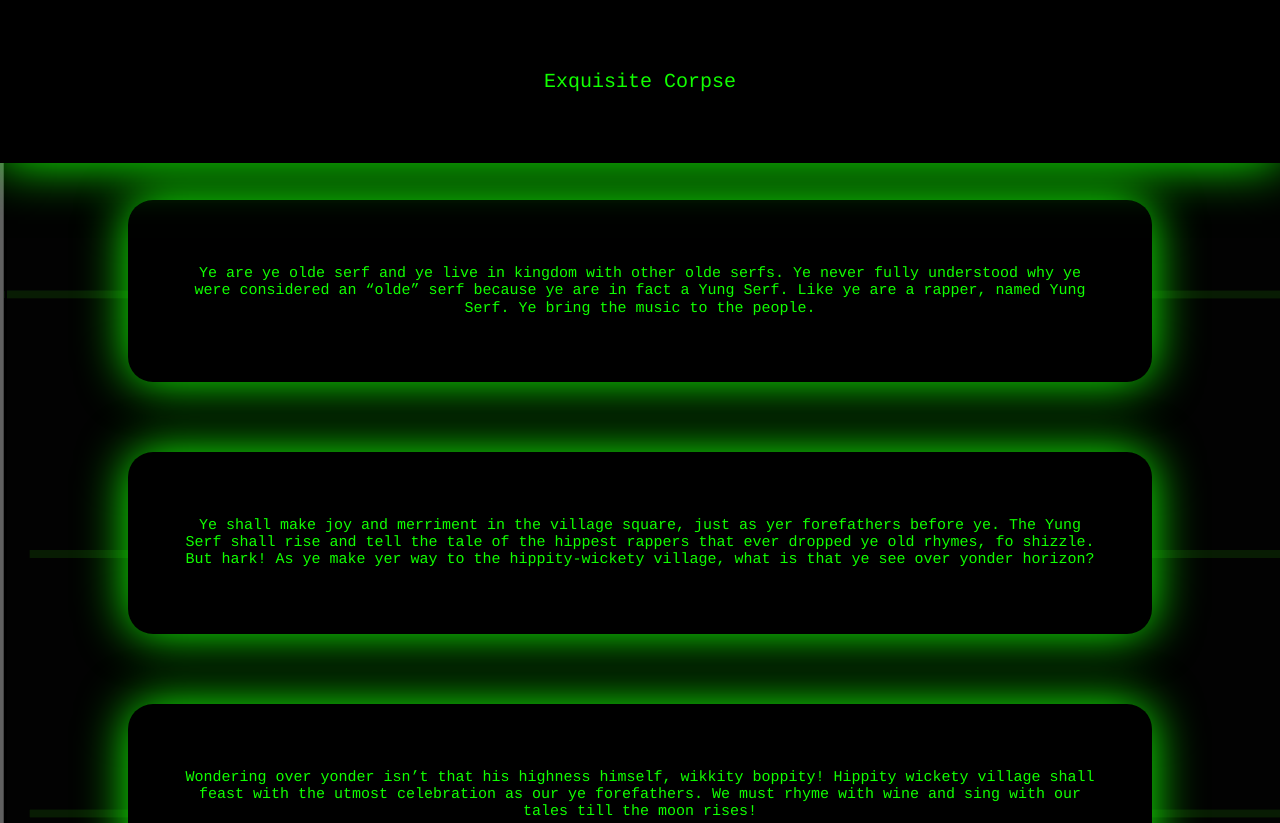
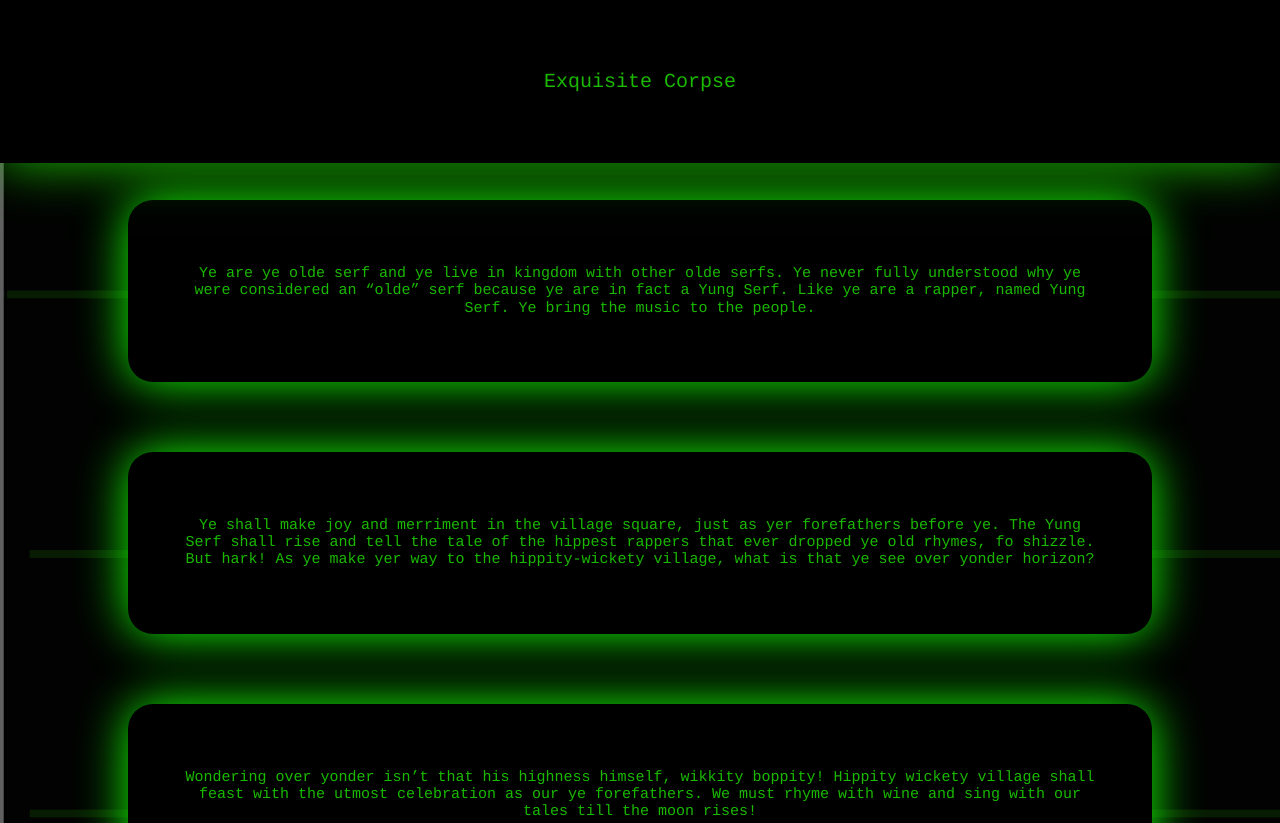
Before and after one commit to BellaColosimo/exquisitecorpse, a website built with Parcel: page index.html in a window 1280 px wide. Shown: the top 823 px of the page. Built offline with nearby package versions, Linux system fonts and the light colour scheme; files whose address does not match are found by name; a web font is replaced by a local one.

Commit message:
Dampen color a bit bc my eyeballs hurt

```diff
--- a/css/main.css
+++ b/css/main.css
@@ -108,11 +108,11 @@ textarea {
    top: 0;
    width: 100%;
    background-color: black;
-   box-shadow: 0 0 50px #11ff00;
+   box-shadow: 0 0 50px #1AB900;;
  }
 
  .htextstyle {
-  color: #11ff00;
+  color: #1AB900;
   font-size: 20px;
   text-align: center;
   list-style-type: none;
@@ -122,7 +122,7 @@ textarea {
 
 .boxtextstyle {
   text-align: center;
-  color: #11ff00;
+  color: #1AB900;
   font-size: 15px;
   padding: 50px;
 }
@@ -131,7 +131,7 @@ textarea {
   margin-top: 200px;
   margin-left: auto;
   margin-right: auto;
-  color: #11ff00;
+  color: #1AB900;
   background-color: black;
   box-shadow: 0 0 50px #11ff00;
   width: 80%;
@@ -142,7 +142,7 @@ textarea {
   margin-top: 70px;
   margin-left: auto;
   margin-right: auto;
-  color: #11ff00;
+  color: #1AB900;
   background-color: black;
   box-shadow: 0 0 50px #11ff00;
   width: 80%;
```
Also changed, not shown: 1 other file.
